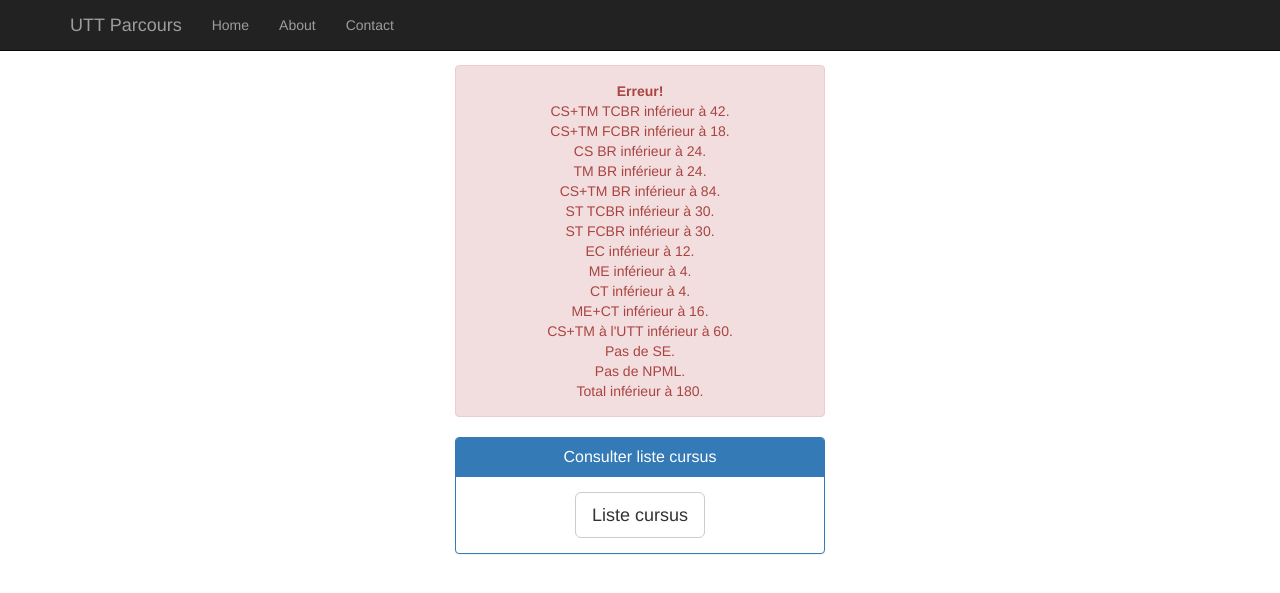
After one commit to Malathrom/lo07, a PHP site: page /reglement.php in a window 1280 px wide. The commit adds this page. Shown: the top 593 px of the page. Run offline with PHP 8.4, Linux system fonts and the light colour scheme; tables that the repository leaves empty or names only in its code hold one stand-in row (values such as "Sample post"); some libraries are stand-ins or nearby versions.

Commit message:
travail de l'aprem

```diff
--- a/cursus.js
+++ b/cursus.js
@@ -11,9 +11,9 @@ function addFields() {
     newdiv.innerHTML += "<td><input type='text' class='form-control input-sm' style='width: 80%;'name=" + "label" + count + "></td>";
     newdiv.innerHTML += "<td><input type='text' class='form-control input-sm' style='width: 40%;'name=" + "sigle" + count + "></td>";
     newdiv.innerHTML += "<td><input type='text' class='form-control input-sm' style='width: 40%;'name=" + "categorie" + count + "></td>";
-    newdiv.innerHTML += "<td><input type='text' class='form-control input-sm' style='width: 40%;'name=" + "affectation" + count + "></td>";
-    newdiv.innerHTML += "<td><select class='form-control'name=" + "utt" + count + " style='width: 115%'><option>Oui</option><option>Non</option></select></td>";
-    newdiv.innerHTML += "<td><select class='form-control'name=" + "profil" + count + " style='width: 110%'><option>Oui</option><option>Non</option></select></td>";
+    newdiv.innerHTML += "<td><select class='form-control' name='affectation" + count +  "' style='width: 115%'><option>TC</option><option>BR</option><option>TCBR</option><option>FCBR</option></select></td>"
+    newdiv.innerHTML += "<td><select class='form-control'name=" + "utt" + count + " style='width: 115%'><option>Y</option><option>N</option></select></td>";
+    newdiv.innerHTML += "<td><select class='form-control'name=" + "profil" + count + " style='width: 110%'><option>Y</option><option>N</option></select></td>";
     newdiv.innerHTML += "<td><input type='text' class='form-control input-sm' style='width: 40%;'name=" + "credit" + count + "></td>";
     newdiv.innerHTML += "<td><input type='text' class='form-control input-sm' style='width: 40%;'name=" + "resultat" + count + "></td>";
     container.appendChild(newdiv);
--- /dev/null
+++ b/reglement.php
@@ -0,0 +1,158 @@
+<?php
+
+include "header.php";
+require_once "baseConnect.php";
+$numCursus=23;
+$requete='SELECT * FROM eleparcours WHERE numCursus =' . $numCursus;
+$reponse = $database->query($requete);
+$cursus=[];
+while($data = $reponse->fetch()){
+    array_push($cursus, $data);
+};
+$CS_TCBR = 0;
+$CS_FCBR = 0;
+$TM_TCBR = 0;
+$TM_FCBR = 0;
+$CS_UTT = 0;
+$TM_UTT = 0;
+$ST_TCBR = 0;
+$ST_FCBR = 0;
+$EC = 0;
+$ME = 0;
+$CT = 0;
+$NPML = false;
+$SE = false;
+$total = 0;
+foreach ($cursus as $key => $element) {
+    if ($element["resultat"]!="F" && $element["resultat"]!="ABS" && $element["resultat"]!="RES"){
+    $total += $element["credit"];
+    switch ($element["categorie"]) {
+        case "CS":
+            if ($element["utt"] == "Y") {
+                $CS_UTT += $element["credit"];
+            }
+            if ($element["affectation"] == "TCBR") {
+                $CS_TCBR += $element["credit"];
+            } else {
+                $CS_FCBR += $element["credit"];
+            }
+            break;
+        case "TM":
+            if ($element["utt"] == "Y") {
+                $TM_UTT += $element["credit"];
+            }
+            if ($element["affectation"] == "TCBR") {
+                $TM_TCBR += $element["credit"];
+            } else {
+                $TM_FCBR += $element["credit"];
+            }
+            break;
+        case "ST":
+            if ($element["affectation"] == "TCBR") {
+                $ST_TCBR += $element["credit"];
+            } else {
+                $ST_FCBR += $element["credit"];
+            }
+            break;
+        case "EC":
+            $EC += $element["credit"];
+            break;
+        case "ME":
+            $ME += $element["credit"];
+            break;
+        case "CT":
+            $CT += $element["credit"];
+            break;
+        case "NPML":
+            $NPML = true;
+            break;
+        case "SE":
+            $SE = true;
+            break;
+    }
+    }
+}
+$erreur = false;
+$message = "";
+if ($CS_TCBR + $TM_TCBR < 42) {
+    $erreur = true;
+    $message .= "CS+TM TCBR inférieur à 42.<br>";
+}
+if ($CS_FCBR + $TM_FCBR < 18) {
+    $erreur = true;
+    $message .= "CS+TM FCBR inférieur à 18.<br>";
+}
+if ($CS_TCBR + $CS_FCBR < 24) {
+    $erreur = true;
+    $message .= "CS BR inférieur à 24.<br>";
+}
+if ($TM_TCBR + $TM_FCBR < 24) {
+    $erreur = true;
+    $message .= "TM BR inférieur à 24.<br>";
+}
+if ($CS_TCBR + $TM_TCBR + $CS_FCBR + $TM_FCBR < 84) {
+    $erreur = true;
+    $message .= "CS+TM BR inférieur à 84.<br>";
+}
+if ($ST_TCBR < 30) {
+    $erreur = true;
+    $message .= "ST TCBR inférieur à 30.<br>";
+}
+if ($ST_FCBR < 30) {
+    $erreur = true;
+    $message .= "ST FCBR inférieur à 30.<br>";
+}
+if ($EC < 12) {
+    $erreur = true;
+    $message .= "EC inférieur à 12.<br>";
+}
+if ($ME < 4) {
+    $erreur = true;
+    $message .= "ME inférieur à 4.<br>";
+}
+if ($CT < 4) {
+    $erreur = true;
+    $message .= "CT inférieur à 4.<br>";
+}
+if ($ME + $CT < 16) {
+    $erreur = true;
+    $message .= "ME+CT inférieur à 16.<br>";
+}
+if ($CS_UTT + $TM_UTT < 60) {
+    $erreur = true;
+    $message .= "CS+TM à l'UTT inférieur à 60.<br>";
+}
+if ($SE == false) {
+    $erreur = true;
+    $message .= "Pas de SE.<br>";
+}
+if ($NPML == false) {
+    $erreur = true;
+    $message .= "Pas de NPML.<br>";
+}
+if ($total < 180) {
+    $erreur = true;
+    $message .= "Total inférieur à 180.<br>";
+}
+?>
+<div class="container">
+
+    <div class="forceSize" style="text-align: center">
+        <?php if ($erreur){
+            echo "<div class='alert alert-danger' role='alert'><strong>Erreur!<br></strong>" . $message . "</div>";
+        }else{
+            echo "<div class='alert alert-success' role='alert'><strong>Bravo!<br></strong>Votre cursus est valide.</div>";
+        }
+        ?>
+
+        <div class="panel panel-primary">
+            <div class="panel-heading">
+                <h3 class="panel-title">Consulter liste cursus</h3>
+            </div>
+            <div class="panel-body">
+                <a href="listStudents.php" class="btn btn-lg btn-default">Liste cursus</a>
+            </div>
+        </div>
+    </div>
+
+</div>
```
Also changed, not shown: addCursus.php (+19 -5 lines), addCursusEtu.php (deleted, +0 -24 lines), exportCursus.php (+20 -14 lines), importCursus.php (+43 -24 lines), test/PRIOR_beatrice.csv (added, +40 -0 lines), test/R_ACTUEL_BR.csv (added, +14 -0 lines), test/R_FUTUR_BR.csv (added, +16 -0 lines).
